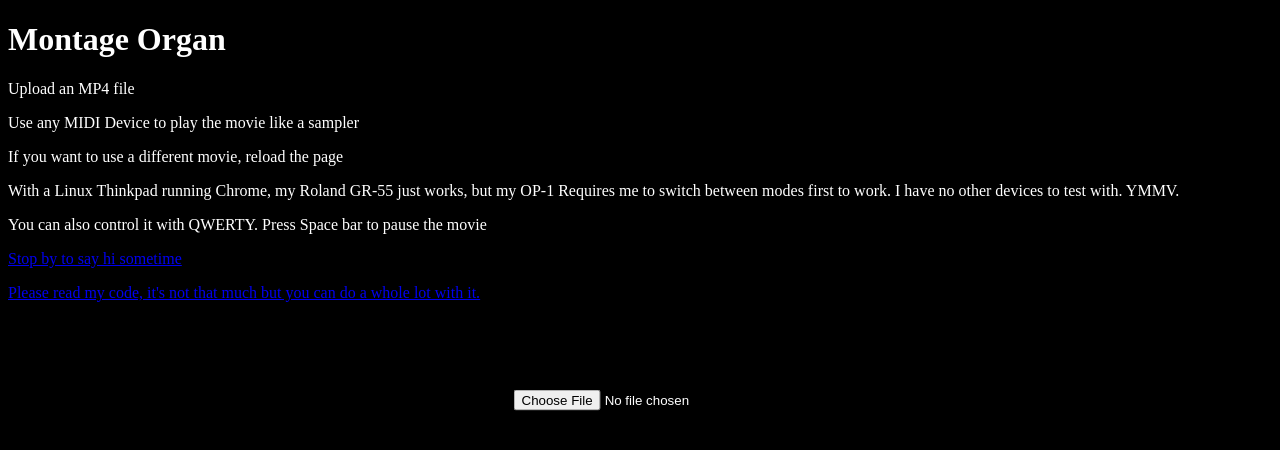
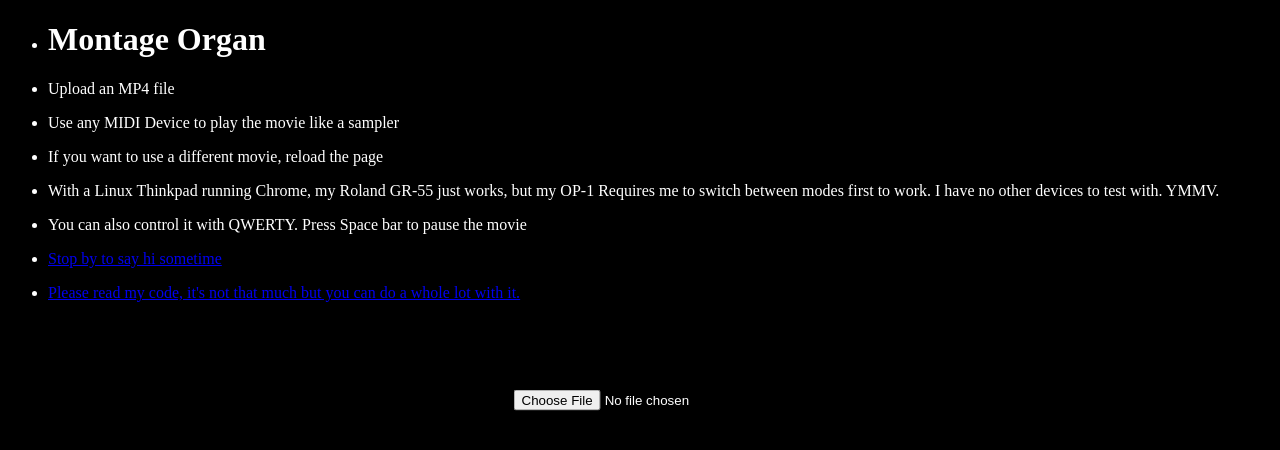
Before and after one commit to lindseymysse/montage-organ, a plain HTML site: page montage-organ.html in a window 1280 px wide. Drawn offline with Linux system fonts and the light colour scheme.

```diff
--- a/montage-organ.html
+++ b/montage-organ.html
@@ -67,14 +67,17 @@
 
 
 <div id="introduction">
-  <h1>Montage Organ</h1>
-<p>Upload an MP4 file</p>
-<p>Use any MIDI Device to play the movie like a sampler</p>
-<p>If you want to use a different movie, reload the page</p>
-<p>With a Linux Thinkpad running Chrome, my Roland GR-55 just works, but my OP-1 Requires me to switch between modes first to work. I have no other devices to test with. YMMV. </p>
-<p>You can also control it with QWERTY. Press Space bar to pause the movie</p>
-<p><a href="https://lindseymysse.com/" target="_blank">Stop by to say hi sometime</a></p>
-<p><a href="https://github.com/lindseymysse/montage-organ/blob/main/montage-organ.html">Please read my code, it's not that much but you can do a whole lot with it.</a></p>
+  <ul>
+    <li><h1>Montage Organ</h1></li>
+    <li><p>Upload an MP4 file</p></li>
+    <li><p>Use any MIDI Device to play the movie like a sampler</p></li>
+    <li><p>If you want to use a different movie, reload the page</p></li>
+    <li><p>With a Linux Thinkpad running Chrome, my Roland GR-55 just works, but my OP-1 Requires me to switch between modes first to work. I have no other devices to test with. YMMV. </p></li>
+    <li><p>You can also control it with QWERTY. Press Space bar to pause the movie</p></li>
+    <li><p><a href="https://lindseymysse.com/" target="_blank">Stop by to say hi sometime</a></p></li>
+    <li><p><a href="https://github.com/lindseymysse/montage-organ/blob/main/montage-organ.html">Please read my code, it's not that much but you can do a whole lot with it.</a></p></li>
+  </ul>
+</div>
 
 <!--
 
@@ -83,19 +86,19 @@
   an input, and a video. When the user selects an input the application kicks off
 
  -->
-</div>
+
+
 <video autoplay></video>
 <input type="file" accept="video/MP4" onchange="init(this)">
 
 <script>
-
-// People talk a lot of sh*t about javascript, but I think it's a beautiful language
 
 const video = document.querySelector("video")
 
 // this function starts with async, which tell the computer that it might be
 // waiting around for each function to complete.
 async function init(el){
+
   /* Load the Video File */
   const media = URL.createObjectURL(el.files[0])
   video.src = media
@@ -104,7 +107,6 @@
   el.remove()
   document.querySelector('#introduction').remove()
 
-
   /*
 
     Initialize MIDI devices.
@@ -112,12 +114,16 @@
     No, there is no error handling, why do you ask?
 
   */
+
   const midi = await navigator.requestMIDIAccess()
 
-  // the following array magic is pretty new javascript
-  // you can cast all sorts of iterable values
-  // (that is to say, values that you can step through
-  // and reason about one at a time easily )
+  /*
+    the following array magic is pretty new javascript
+    you can cast all sorts of iterable values
+   (that is to say, values that you can step through
+   and reason about one at a time easily )
+
+  */
 
   ;[...midi.inputs.values()].forEach(input => {
     input.onmidimessage = midiMessageRecieved
```
